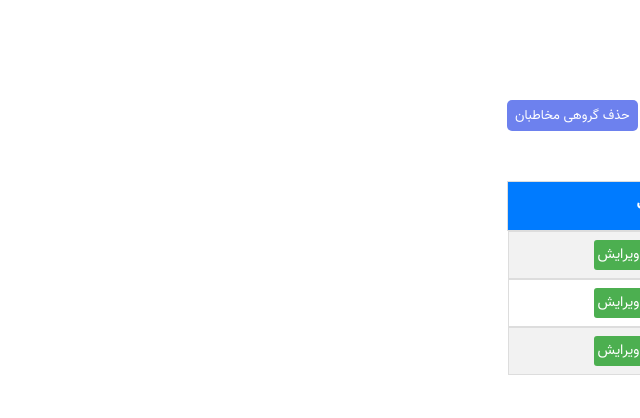
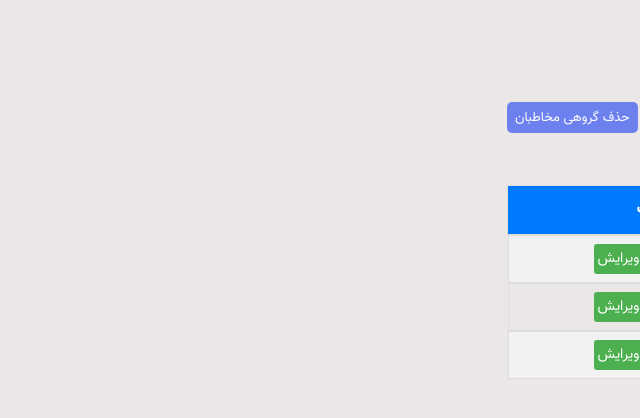
Before and after one commit to azitataheri/contact-app, a React (Vite) app: page / in a window 1280 px wide. Shown: the top 418 px of the page, without its empty margins (640-1280 px from the left). Built offline with nearby package versions, Linux system fonts and the light colour scheme.

Commit message:
develop search feature by name email and lastname then validate forms edit and add

```diff
--- a/src/components/AddContactModal.jsx
+++ b/src/components/AddContactModal.jsx
@@ -1,5 +1,6 @@
+import { useState } from "react";
 import styles from "../components/AddContactModal.module.css";
-import styles1 from '../components/Alert.module.css'
+import styles1 from "../components/Alert.module.css";
 function AddContactModal({
   setShowModal,
   contact,
@@ -10,6 +11,34 @@ function AddContactModal({
   mode,
   setAlert,
 }) {
+  const [contactsErrors, setContactsErrors] = useState({
+    name: "",
+    lastName: "",
+    email: "",
+    id: "",
+  });
+
+  const validateForm = () => {
+    const errors = {};
+
+    if (!contact.name.trim()) {
+      errors.name = "فیلد نام را پر کنید!!";
+    }
+    if (!contact.lastName.trim()) {
+      errors.lastName = "فیلد نام خانوادگی را پر کنید!!";
+    }
+    if (!contact.email.trim()) {
+      errors.email =" فیلد ایمبل را پر کنید!!";
+    } else if (!/\S+@\S+\.\S+/.test(contact.email)) {
+      errors.email = "ایمیل معتبر نیست";
+    }
+
+    setContactsErrors(errors);
+
+    // اگر هیچ اروری نباشه، فرم معتبره
+    return Object.keys(errors).length === 0;
+  };
+
   const closeModalHandler = () => {
     setShowModal((showModal) => !showModal);
   };
@@ -21,11 +50,13 @@ function AddContactModal({
   };
 
   const submitHandler = () => {
+    if (!validateForm()) return;
+
     addNewContact(contact);
     setShowModal(false);
     setTimeout(() => {
-      setAlert({message: 'کاربر با موفقیت اضاقه شد.', type: 'info'})
-    }, 1000)
+      setAlert({ message: "کاربر با موفقیت اضاقه شد.", type: "info" });
+    }, 1000);
     setContact({
       name: "",
       lastName: "",
@@ -34,19 +65,23 @@ function AddContactModal({
     });
   };
 
+  const editContactHandler = () => {
+    if (!validateForm()) return;
 
-  const editContactHandler = () => {
-  setContacts(contacts.map(item => item.id === contact.id ? contact : item));
-  setShowModal(false);
-  setAlert({ message: "مخاطب با موفقیت ویرایش شد", type: "success" });
-};
-
+    setContacts(
+      contacts.map((item) => (item.id === contact.id ? contact : item)),
+    );
+    setShowModal(false);
+    setAlert({ message: "مخاطب با موفقیت ویرایش شد", type: "success" });
+  };
 
   return (
     <div className={styles.modal}>
       <div className={styles.content}>
         <div>
-           <span  onClick={closeModalHandler} className={styles.close}>🗙</span>
+          <span onClick={closeModalHandler} className={styles.close}>
+            🗙
+          </span>
         </div>
         <div className={styles.form}>
           <div className={styles.formgroup}>
@@ -59,6 +94,9 @@ function AddContactModal({
               onChange={addContactHandler}
             />
           </div>
+            {contactsErrors.name && (
+              <p className={styles1.error}>{contactsErrors.name}</p>
+            )}
 
           <div className={styles.formgroup}>
             <label htmlFor="lname">نام خانوادگی:</label>
@@ -70,6 +108,9 @@ function AddContactModal({
               onChange={addContactHandler}
             />
           </div>
+            {contactsErrors.lastName && (
+              <p className={styles1.error}>{contactsErrors.lastName}</p>
+            )}
           <div className={styles.formgroup}>
             <label htmlFor="email">ایمیل:</label>
             <input
@@ -80,9 +121,20 @@ function AddContactModal({
               onChange={addContactHandler}
             />
           </div>
+            {contactsErrors.email && (
+              <span className={styles1.error}>{contactsErrors.email}</span>
+            )}
           <div>
-            {  mode  === 'add' && (<button  className={styles1.info} onClick={submitHandler}>افزودن</button>)}
-            {  mode  === 'edit' &&(<button  className={styles1.success}  onClick={editContactHandler}>ویرایش</button>)}
+            {mode === "add" && (
+              <button className={styles1.info} onClick={submitHandler}>
+                افزودن
+              </button>
+            )}
+            {mode === "edit" && (
+              <button className={styles1.success} onClick={editContactHandler}>
+                ویرایش
+              </button>
+            )}
           </div>
         </div>
       </div>
--- a/src/components/AddContactModal.module.css
+++ b/src/components/AddContactModal.module.css
@@ -12,11 +12,11 @@
 /* Modal Content/Box */
 .content {
   background-color: #eee;
-  margin: 15% auto;
+  margin: 12% auto;
   padding: 30px;
   border-radius: 10px;
   width: 30%;
-  height: 380px;
+  height: 40%;
   display: flex;
   flex-direction: column;
   position: relative;
@@ -40,7 +40,7 @@
 }
 
 .form {
-  margin-top: 70px;
+  margin-top: 50px;
   position: relative;
 }
 
@@ -48,7 +48,6 @@
   width: 30%;
   position: absolute;
   left: 9px;
-  /* background-color: #2742da; */
   border: none;
   border-radius: 5px;
   color: #fff;
@@ -61,13 +60,13 @@
 .formgroup {
   display: flex;
   justify-content: space-between;
-  margin-bottom: 30px;
+  margin-top: 20px;
 }
 
 .formgroup input {
   width: 70%;
   height: 35px;
-  font-size: 1rem;
+  font-size: .9rem;
   border-radius: 5px;
   background-color: #fff;
   display: block;
--- a/src/components/Alert.module.css
+++ b/src/components/Alert.module.css
@@ -48,3 +48,10 @@
 .danger {
   background-color: #f44336;
 }
+
+.error {
+    color: red;
+  font-size: 12px;
+  text-align: right;
+  padding-right: 28%;
+}
--- a/src/components/Contacts.jsx
+++ b/src/components/Contacts.jsx
@@ -41,10 +41,9 @@ function Contacts() {
   const [showDeleteModal, setShowDeleteModal] = useState(false);
   const [contactToDelete, setContactToDelete] = useState(null);
   const [contactsToDelete, setContactsToDelete] = useState(false);
-  const [selectedContacts, setSelectedContacts] = useState([])
-  const [showGroupDeleteModal, setShowGroupDeleteModal] = useState(false)
-
-
+  const [selectedContacts, setSelectedContacts] = useState([]);
+  const [showGroupDeleteModal, setShowGroupDeleteModal] = useState(false);
+  const [search, setSearch] = useState("");
 
   /**  open modal when add new contact */
   const addModalHandler = () => {
@@ -74,16 +73,16 @@ function Contacts() {
   /** delete group contacts */
   const deleteContactsHandler = () => {
     setContactsToDelete(contacts);
-    setShowGroupDeleteModal(true)
-
+    setShowGroupDeleteModal(true);
   };
 
-
-  const toggleSelectedContact = (id) =>{
-    setSelectedContacts((contacts)=> contacts.includes(id) ? contacts.filter((i)=>
-    i !== id ) : [...contacts, id]
-    )
-  }
+  const toggleSelectedContact = (id) => {
+    setSelectedContacts((contacts) =>
+      contacts.includes(id)
+        ? contacts.filter((i) => i !== id)
+        : [...contacts, id],
+    );
+  };
 
   /** edit contact */
   const editHandler = (id) => {
@@ -103,20 +102,37 @@ function Contacts() {
     setShowDeleteModal(true);
   };
 
+  const searchHandler = (event) => {
+    setSearch(event.target.value);
+  };
+
+  const filteredContacts = contacts.filter(
+    (contact) =>
+      contact.name.includes(search) ||
+      contact.lastName.includes(search) ||
+      contact.email.toLowerCase().includes(search.toLowerCase()),
+  );
+
   return (
     <div className={styles.container}>
       <div className={styles.header}>
         <div className={styles.search}>
-          <button>search</button>
+          <div>
+            <input
+              type="text"
+              name="search"
+              className={styles.search}
+              placeholder="سرچ براساس نام و نام خانوادگی"
+              value={search}
+              onChange={searchHandler}
+            />
+          </div>
         </div>
         <div className={styles.btnGroup}>
           <button className={styles.addBtn} onClick={addModalHandler}>
             افزودن مخاطب جدید
           </button>
-          <button
-            className={styles.addBtn}
-            onClick={deleteContactsHandler}
-          >
+          <button className={styles.addBtn} onClick={deleteContactsHandler}>
             حذف گروهی مخاطبان
           </button>
         </div>
@@ -151,7 +167,7 @@ function Contacts() {
             <th>عملیات</th>
           </tr>
           {/** generate rows by new contacts */}
-          {contacts.map((contact) => (
+          {filteredContacts.map((contact) => (
             <tr key={contact.id}>
               <td>
                 {contact.name}&nbsp;
@@ -160,10 +176,13 @@ function Contacts() {
               <td>{contact.email}</td>
               {contactsToDelete ? (
                 <td>
-                  <input type="checkbox" checked={selectedContacts.includes(contact.id)}  onChange={()=> {
-                    toggleSelectedContact(contact.id)
-                  }}/>
-
+                  <input
+                    type="checkbox"
+                    checked={selectedContacts.includes(contact.id)}
+                    onChange={() => {
+                      toggleSelectedContact(contact.id);
+                    }}
+                  />
                 </td>
               ) : (
                 <td>
@@ -187,10 +206,7 @@ function Contacts() {
         />
       )}
 
-      { selectedContacts.length   ? (
-        <DeleteContactsGroup />
-      ) : ''}
-
+      {selectedContacts.length ? <DeleteContactsGroup /> : ""}
     </div>
   );
 }
--- a/src/components/Contacts.module.css
+++ b/src/components/Contacts.module.css
@@ -87,3 +87,17 @@ th {
 .btnGroup button:first-child{
   margin-left: 20px;
 }
+
+.search{
+  width: 300px;
+  height: 35px;
+  line-height:35px;
+  padding-right: 5px;
+  border-radius: 5px;
+  background-color: #fff;
+  border: none;
+}
+
+.search:focus{
+  outline: none;
+}
--- a/src/global.css
+++ b/src/global.css
@@ -12,3 +12,8 @@
   font-family: vazir;
   src: url('./assets/fonts/Vazir.woff') format('woff');
 }
+
+
+body{
+  background-color: #ece7e7;
+}
```
